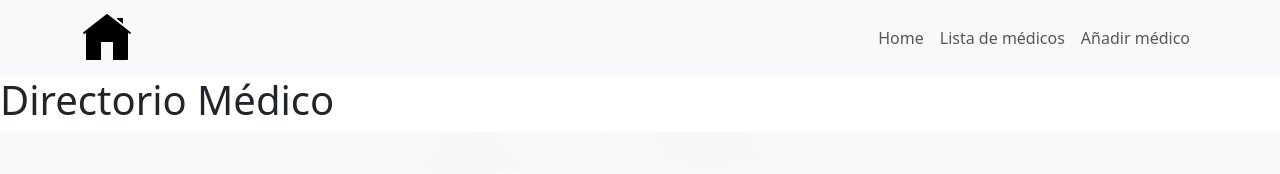
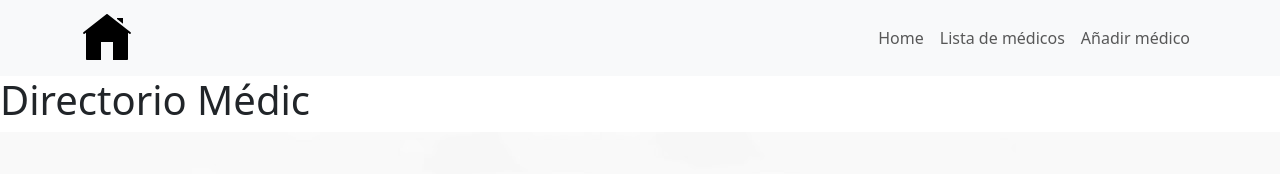
Before and after one commit to INF331-project/MedDirectory, a React (Vite) app in the folder MedDirectory/: page / in a window 1280 px wide. Shown: the top 174 px of the page. Built offline with nearby package versions, Linux system fonts and the light colour scheme.

Commit message:
MEDD-9 h2

```diff
--- a/MedDirectory/src/App.jsx
+++ b/MedDirectory/src/App.jsx
@@ -16,7 +16,7 @@ export default function App() {
     <>
       <BrowserRouter>
       <NavBar />
-      <h1>Directorio Médico</h1>
+      <h1>Directorio Médic</h1>
       <Routes>
         <Route path="/" element={<Home />} />
         <Route path="/editmed" element={<EditMed />} />
```
